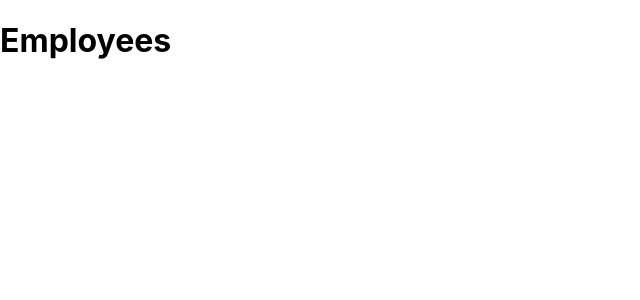
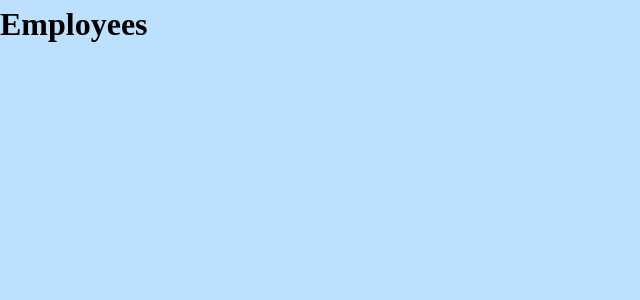
Before and after one commit to Andriikryl/hr-app, a React (Create React App) app in the folder client/: page / in a window 1280 px wide. Shown: the top 300 px of the page, without its empty margins (0-640 px from the left). Built offline with nearby package versions, Linux system fonts and the light colour scheme.

Commit message:
feat[pages / login / register]

```diff
--- /dev/null
+++ b/client/src/components/layout/index.module.css
@@ -0,0 +1,5 @@
+.main{
+    max-width: 1400px;
+    height: 100%;
+    margin-inline: auto;
+}
--- /dev/null
+++ b/client/src/components/layout/index.tsx
@@ -0,0 +1,17 @@
+import React from "react";
+import { Layout as AntLayout } from "antd";
+import styles from "./index.module.css";
+
+type Props = {
+  children: React.ReactNode;
+};
+
+export const Layout = ({ children }: Props) => {
+  return (
+    <div className={styles.main}>
+      <AntLayout.Content style={{ height: "100%" }}>
+        {children}
+      </AntLayout.Content>
+    </div>
+  );
+};
--- a/client/src/index.css
+++ b/client/src/index.css
@@ -1,13 +1,35 @@
+
+*, *::before, *::after {
+  box-sizing: border-box;
+}
+* {
+  margin: 0;
+}
+html, body {
+  height: 100%;
+}
 body {
-  margin: 0;
-  font-family: -apple-system, BlinkMacSystemFont, 'Segoe UI', 'Roboto', 'Oxygen',
-    'Ubuntu', 'Cantarell', 'Fira Sans', 'Droid Sans', 'Helvetica Neue',
-    sans-serif;
+  line-height: 1.5;
   -webkit-font-smoothing: antialiased;
-  -moz-osx-font-smoothing: grayscale;
+}
+img, picture, video, canvas, svg {
+  display: block;
+  max-width: 100%;
+}
+input, button, textarea, select {
+  font: inherit;
+}
+p, h1, h2, h3, h4, h5, h6 {
+  overflow-wrap: break-word;
+}
+#root, #__next {
+  isolation: isolate;
 }
 
-code {
-  font-family: source-code-pro, Menlo, Monaco, Consolas, 'Courier New',
-    monospace;
+html, body, body > div {
+  height: 100%;
 }
+
+body{
+  background-color: #bde0fe;
+}
--- /dev/null
+++ b/client/src/pages/login/index.tsx
@@ -0,0 +1,10 @@
+import React from "react";
+import { Layout } from "../../components/layout";
+
+export const Login = () => {
+  return (
+    <Layout>
+      <div>l0gin</div>
+    </Layout>
+  );
+};
--- /dev/null
+++ b/client/src/pages/register/index.tsx
@@ -0,0 +1,5 @@
+import React from "react";
+
+export const Register = () => {
+  return <div>Register</div>;
+};
```
Also changed, not shown: client/src/index.tsx (+5 -3 lines).
